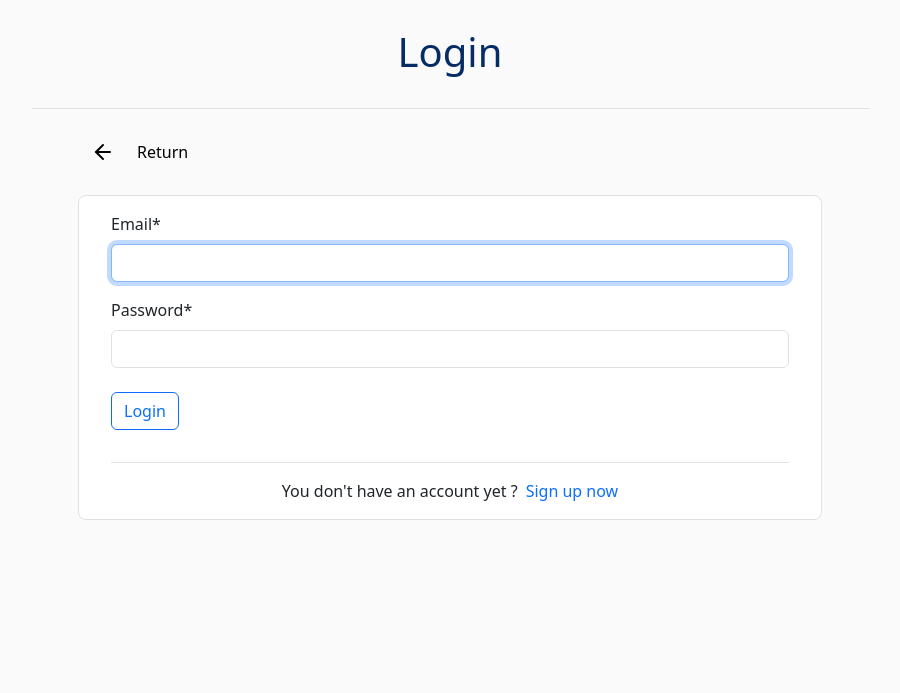
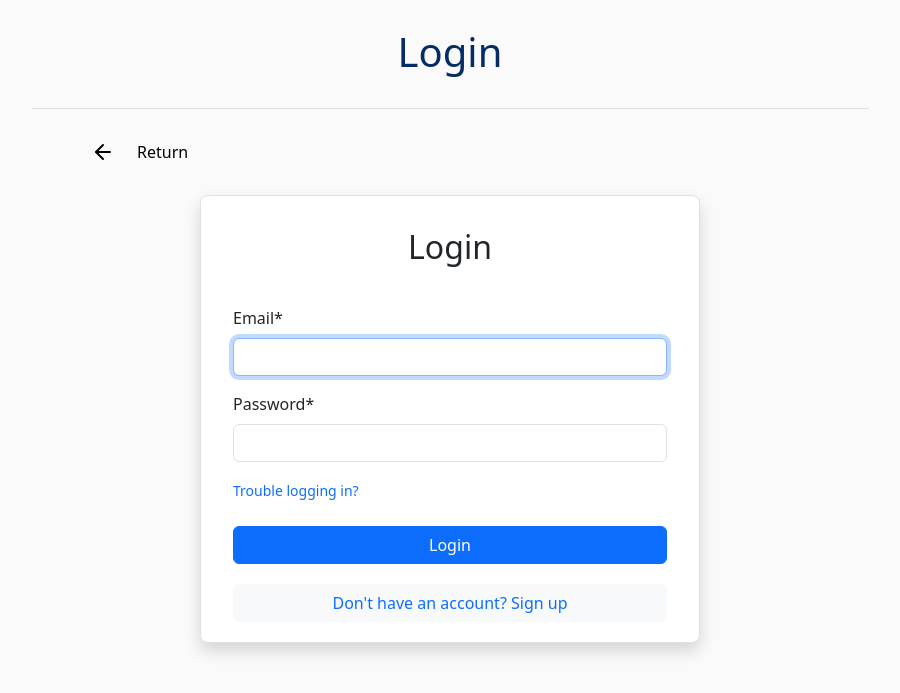
Before and after one commit to johntsinger/verbs-training, a Django app: page /auth/login/ in a window 1280 px wide. Shown: the part 57-750 px from the top of the page, without its empty margins (190-1090 px from the left). Run offline with Django 5.2, Linux system fonts and the light colour scheme; some libraries are stand-ins or nearby versions.

Commit message:
remove title and use cards

```diff
--- a/training/authentication/templates/authentication/login.html
+++ b/training/authentication/templates/authentication/login.html
@@ -2,19 +2,34 @@
 
 {% load crispy_forms_tags %}
 
+{% block title %}{% endblock title %}
+
 {% block content %}
-    {% include 'includes/buttons/return.html' %}
-    <div class="bg-white rounded-3 border px-3 my-4 col-md-10 col-lg-8 mx-auto">
-        <form method="post" class="p-3">
-            {% csrf_token %}
-            {{ form|crispy }}
-            <div class="mt-4 d-flex flex-column flex-md-row">
-                <button class="btn btn-outline-primary" type="submit" aria-label="Login">Login</button>
+    <div class="mt-4">
+        {% include 'includes/buttons/return.html' %}
+        <div class="bg-white card shadow rounded-3 border my-4 mx-auto" style="max-width: 500px;">
+            <div class="card-body">
+                <div class="text-center p-3">
+                    <h2>{{ title }}</h2>
+                </div>
+                <form method="post" class="p-3">
+                    {% csrf_token %}
+                    {{ form|crispy }}
+                    <div class="mt-2">
+                        <a class="link-underline link-underline-opacity-0 link-underline-opacity-75-hover" href="{% url 'password-reset' %}" aria-label="Access password reset page">
+                            <small>Trouble logging in?</small>
+                        </a>
+                    </div>
+                    <div class="mt-4 d-flex flex-column">
+                        <button class="btn btn-primary" type="submit" aria-label="Login">Login</button>
+                    </div>
+                </form>
+                <div class="d-flex flex-column text-center px-3 py-1">
+                    <a class="btn btn-light text-dark-hover text-primary" href="{% url 'signup' %}" aria-label="Access sign up page">
+                        Don't have an account? Sign up
+                    </a>
+                </div>
             </div>
-        </form>
-        <div class="m-3 border-top pt-3 d-flex flex-column flex-md-row gap-md-2 justify-content-center align-items-center">
-            You don't have an account yet ?
-            <a class="text-decoration-none" href="{% url 'signup' %}" aria-label="Access sign up page">Sign up now</a>
         </div>
     </div>
 {% endblock content %}
```
Also changed, not shown: training/authentication/templates/authentication/signup.html (+17 -8 lines).
